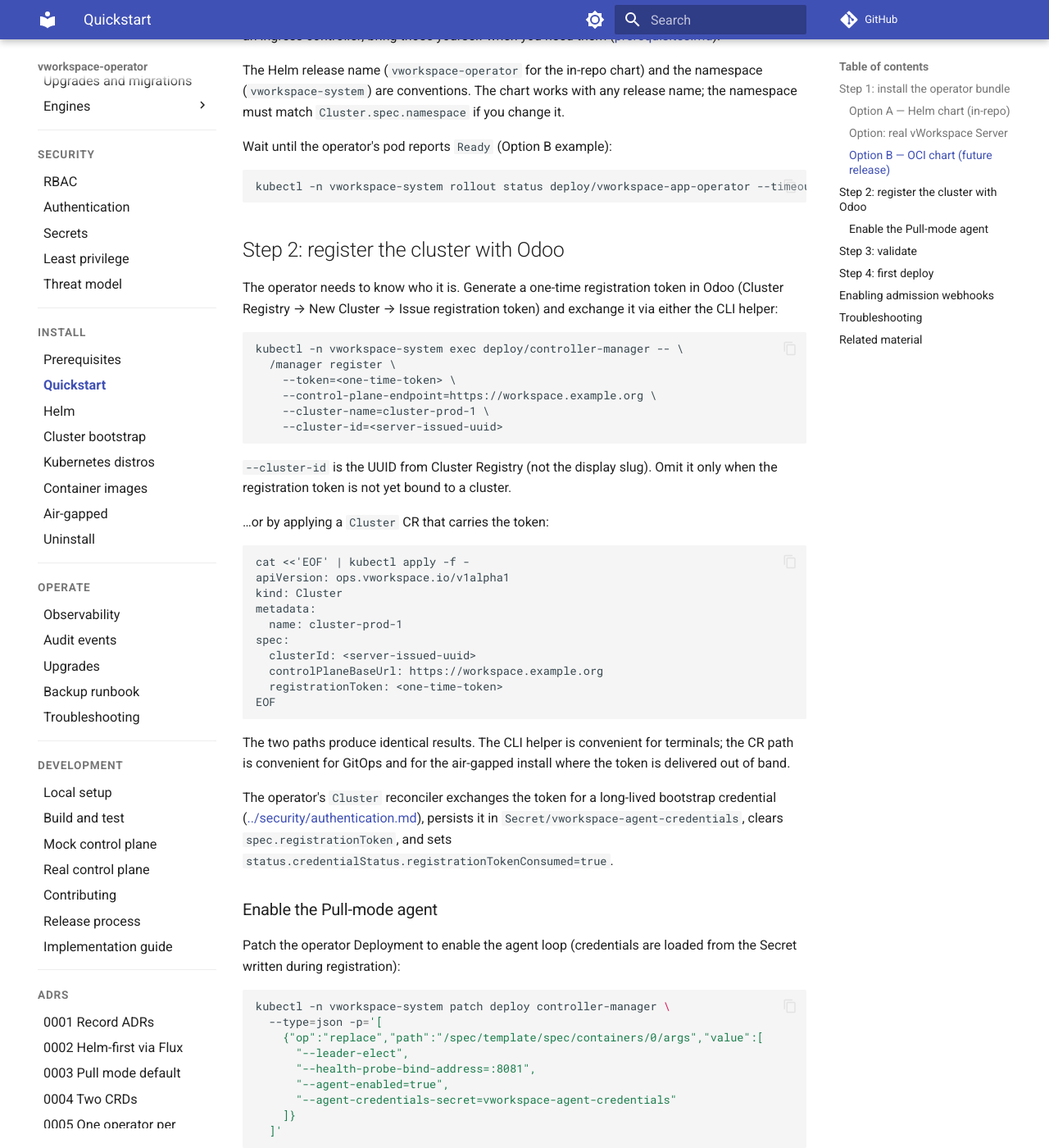
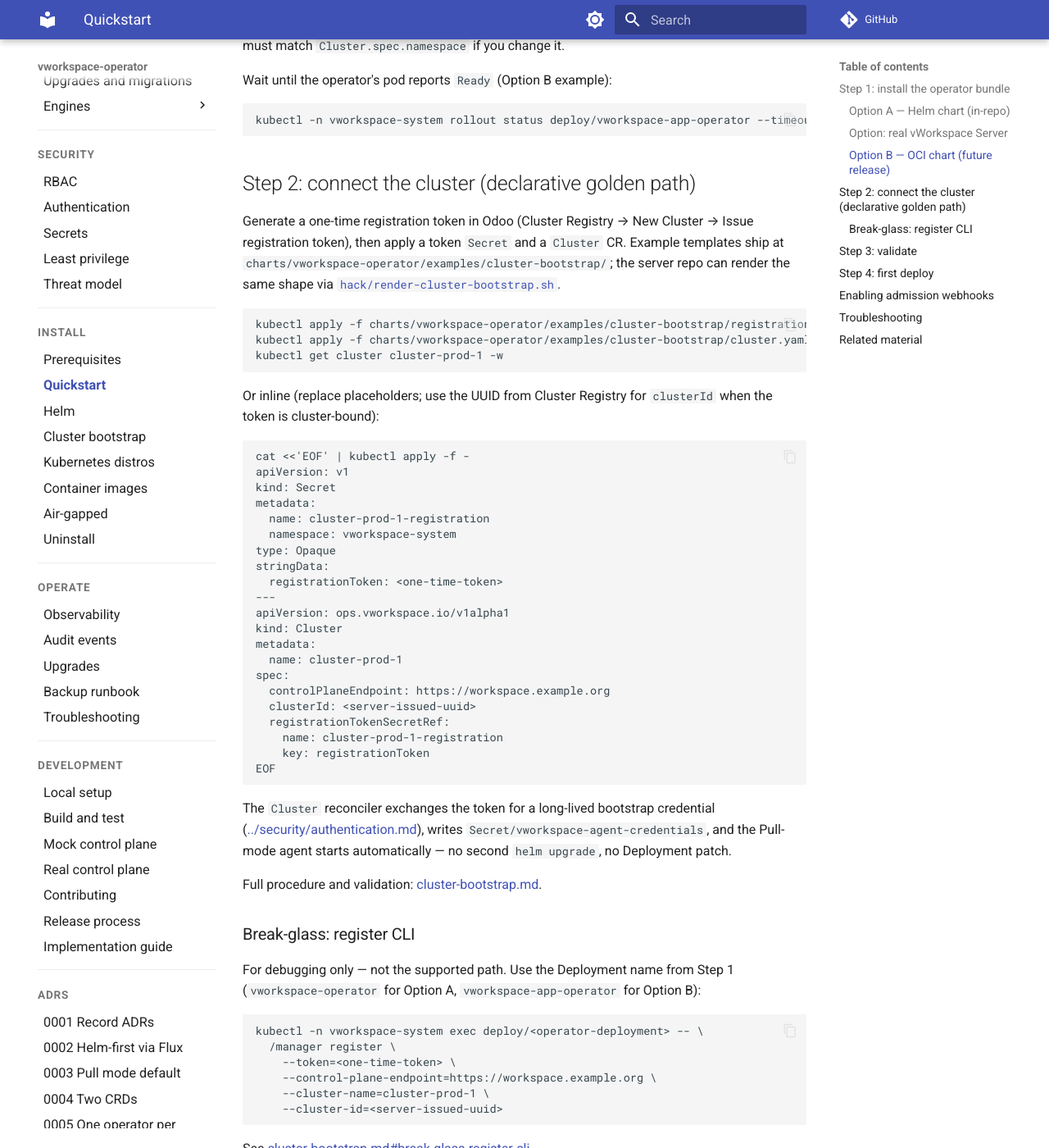
Before and after one commit to vworkspace-io/vworkspace-operator, an MkDocs documentation site: the page built from docs/install/quickstart.md, in a window 1280 px wide and 1400 px high, scrolled down 1729 px. Shown: the whole window at 82% size. Built offline with MkDocs 1.6.1 and Material for MkDocs 9.7.7, drawn with Linux system fonts in a browser that asks for light colours; comment, search, counter and statistics services are not loaded; some of the changed text lies outside the part shown.

Commit message:
docs(install): quickstart refresh for cluster-bootstrap v2 (PR 5 follow-up) (#67)
* docs(install): refresh quickstart for cluster-bootstrap v2

Replace agent.enabled Helm toggle and register exec with declarative
Secret + Cluster CR flow; note server render-cluster-bootstrap.sh.

* docs(install): align break-glass deployment name with Step 1

Document Option A vs Option B Deployment names in break-glass and
troubleshooting so kubectl exec/logs target the correct resource.

````diff
--- a/docs/install/quickstart.md
+++ b/docs/install/quickstart.md
@@ -23,15 +23,7 @@ helm install vworkspace-operator ./charts/vworkspace-operator \
   --set image.tag=latest
 ```
 
-Enable Pull-mode against mock or real Odoo:
-
-```
-helm upgrade vworkspace-operator ./charts/vworkspace-operator \
-  -n vworkspace-system \
-  --reuse-values \
-  --set agent.enabled=true \
-  --set agent.controlPlaneBaseUrl=https://workspace.example.org
-```
+Connectivity is **not** a Helm value — no `agent.enabled` or `controlPlaneBaseUrl` flags. The operator idles until you apply a token `Secret` and `Cluster` CR in Step 2.
 
 Wait until the operator pod reports `Ready`:
 
@@ -47,8 +39,8 @@ See [charts/vworkspace-operator/README.md](https://github.com/vworkspace-io/vwor
 For local development against the [vWorkspace Server](https://github.com/vworkspace-io/vworkspace-server) docker-compose stack (not the in-repo mock):
 
 1. Start the server: `make up && make init-db` in the server repo ([DEV_ENVIRONMENT.md](https://github.com/vworkspace-io/vworkspace-server/blob/main/docs/development/DEV_ENVIRONMENT.md)).
-2. Issue a registration token in **Cluster Registry**.
-3. Run server `./hack/dev-integration.sh` for `CLUSTER_ID` (UUID) and a registration token, then `./hack/dev-real-control-plane.sh` for `CONTROL_PLANE_BASE_URL`, register, and Helm agent flags (kind on Linux needs the host gateway IP — see [../development/real-control-plane.md](../development/real-control-plane.md)).
+2. Run `./hack/dev-integration.sh` for `CLUSTER_ID`, `REGISTRATION_TOKEN`, and bootstrap manifests under `hack/out/cluster-bootstrap/` (or `./hack/render-cluster-bootstrap.sh` with env vars).
+3. Set `CONTROL_PLANE_BASE_URL` to the URL **reachable from operator pods** (kind on Linux needs the host gateway IP — see [../development/real-control-plane.md](../development/real-control-plane.md)), then apply manifests in Step 2.
 
 Use the mock control plane instead when you do not need Odoo: [../development/mock-control-plane.md](../development/mock-control-plane.md).
 
@@ -72,12 +64,52 @@ Wait until the operator's pod reports `Ready` (Option B example):
 kubectl -n vworkspace-system rollout status deploy/vworkspace-app-operator --timeout=180s
 ```
 
-## Step 2: register the cluster with Odoo
+## Step 2: connect the cluster (declarative golden path)
 
-The operator needs to know who it is. Generate a one-time registration token in Odoo (Cluster Registry → New Cluster → Issue registration token) and exchange it via either the CLI helper:
+Generate a one-time registration token in Odoo (Cluster Registry → New Cluster → Issue registration token), then apply a token `Secret` and a `Cluster` CR. Example templates ship at `charts/vworkspace-operator/examples/cluster-bootstrap/`; the server repo can render the same shape via [`hack/render-cluster-bootstrap.sh`](https://github.com/vworkspace-io/vworkspace-server/blob/main/hack/render-cluster-bootstrap.sh).
 
 ```
-kubectl -n vworkspace-system exec deploy/controller-manager -- \
+kubectl apply -f charts/vworkspace-operator/examples/cluster-bootstrap/registration-token.secret.yaml
+kubectl apply -f charts/vworkspace-operator/examples/cluster-bootstrap/cluster.yaml
+kubectl get cluster cluster-prod-1 -w
+```
+
+Or inline (replace placeholders; use the UUID from Cluster Registry for `clusterId` when the token is cluster-bound):
+
+```
+cat <<'EOF' | kubectl apply -f -
+apiVersion: v1
+kind: Secret
+metadata:
+  name: cluster-prod-1-registration
+  namespace: vworkspace-system
+type: Opaque
+stringData:
+  registrationToken: <one-time-token>
+---
+apiVersion: ops.vworkspace.io/v1alpha1
+kind: Cluster
+metadata:
+  name: cluster-prod-1
+spec:
+  controlPlaneEndpoint: https://workspace.example.org
+  clusterId: <server-issued-uuid>
+  registrationTokenSecretRef:
+    name: cluster-prod-1-registration
+    key: registrationToken
+EOF
+```
+
+The `Cluster` reconciler exchanges the token for a long-lived bootstrap credential ([../security/authentication.md](../security/authentication.md)), writes `Secret/vworkspace-agent-credentials`, and the Pull-mode agent starts automatically — no second `helm upgrade`, no Deployment patch.
+
+Full procedure and validation: [cluster-bootstrap.md](cluster-bootstrap.md#step-4-connect-the-cluster-declarative-golden-path).
+
+### Break-glass: register CLI
+
+For debugging only — not the supported path. Use the Deployment name from Step 1 (`vworkspace-operator` for Option A, `vworkspace-app-operator` for Option B):
+
+```
+kubectl -n vworkspace-system exec deploy/<operator-deployment> -- \
   /manager register \
     --token=<one-time-token> \
     --control-plane-endpoint=https://workspace.example.org \
@@ -85,61 +117,14 @@ kubectl -n vworkspace-system exec deploy/controller-manager -- \
     --cluster-id=<server-issued-uuid>
 ```
 
-`--cluster-id` is the UUID from Cluster Registry (not the display slug). Omit it only when the registration token is not yet bound to a cluster.
-
-…or by applying a `Cluster` CR that carries the token:
-
-```
-cat <<'EOF' | kubectl apply -f -
-apiVersion: ops.vworkspace.io/v1alpha1
-kind: Cluster
-metadata:
-  name: cluster-prod-1
-spec:
-  clusterId: <server-issued-uuid>
-  controlPlaneBaseUrl: https://workspace.example.org
-  registrationToken: <one-time-token>
-EOF
-```
-
-The two paths produce identical results. The CLI helper is convenient for terminals; the CR path is convenient for GitOps and for the air-gapped install where the token is delivered out of band.
-
-The operator's `Cluster` reconciler exchanges the token for a long-lived bootstrap credential ([../security/authentication.md](../security/authentication.md)), persists it in `Secret/vworkspace-agent-credentials`, clears `spec.registrationToken`, and sets `status.credentialStatus.registrationTokenConsumed=true`.
-
-### Enable the Pull-mode agent
-
-Patch the operator Deployment to enable the agent loop (credentials are loaded from the Secret written during registration):
-
-```bash
-kubectl -n vworkspace-system patch deploy controller-manager \
-  --type=json -p='[
-    {"op":"replace","path":"/spec/template/spec/containers/0/args","value":[
-      "--leader-elect",
-      "--health-probe-bind-address=:8081",
-      "--agent-enabled=true",
-      "--agent-credentials-secret=vworkspace-agent-credentials"
-    ]}
-  ]'
-```
-
-After registration completes, the agent runtime reloads credentials from the Secret automatically; no manual Secret creation is required when using the registration flow above.
-
-See [../connectivity/pull-mode.md](../connectivity/pull-mode.md) for the full flag and Secret key reference.
-
-Install the published image with kustomize:
-
-```bash
-make deploy IMG=docker.io/vworkspace/vworkspace-operator:latest
-```
-
-See [container-images.md](container-images.md) for Docker Hub tags and CI publishing.
+See [cluster-bootstrap.md#break-glass-register-cli](cluster-bootstrap.md#break-glass-register-cli).
 
 ## Step 3: validate
 
 The operator publishes its overall health on the `Cluster` CR's `status.conditions[Connected]`. The expected steady-state output:
 
 ```
-kubectl get cluster -n vworkspace-system cluster-prod-1 -o jsonpath='{.status.conditions[?(@.type=="Connected")]}'
+kubectl get cluster cluster-prod-1 -o jsonpath='{.status.conditions[?(@.type=="Connected")]}'
 {"type":"Connected","status":"True","reason":"ControlPlaneReachable","message":"Last successful round-trip 4s ago"}
 ```
 
@@ -240,7 +225,7 @@ helm upgrade vworkspace-operator ./charts/vworkspace-operator \
 
 If `Cluster.status.conditions[Connected]` is `False`:
 
-- `ControlPlaneUnreachable`: the operator cannot reach `Cluster.spec.controlPlaneBaseUrl`. Check DNS, the egress firewall, and the proxy (`Cluster.spec (egress proxy — see pull-mode docs)`) if you set one.
+- `ControlPlaneUnreachable`: the operator cannot reach `Cluster.spec.controlPlaneEndpoint`. Check DNS, the egress firewall, and the proxy (`Cluster.spec (egress proxy — see pull-mode docs)`) if you set one.
 - `RegistrationTokenInvalid`: the token is expired, already-used, or does not match Odoo's expected hash. Re-issue and try again.
 - `CredentialMissing`: the operator started but the bootstrap credential Secret has been deleted. Re-run the registration step.
 - `ControlPlaneAuthenticationFailed`: the credential is present but control plane rejected it. Likely the credential was revoked from the control-plane side; re-register.
@@ -250,7 +235,7 @@ If `ApplicationInstance` is stuck in `Reconciling=True`:
 - If `kubectl get helmrelease -A` shows objects but `kubectl get deploy -A | grep helm-controller` is empty, you have CRDs only — install Flux controllers ([cluster-bootstrap.md#flux-contract-only-vs-full-reconcile](cluster-bootstrap.md#flux-contract-only-vs-full-reconcile)) before expecting `Ready`.
 - Check the underlying `HelmRelease`: `kubectl get helmrelease -A`. If Flux reports `Ready=False`, the chart's own reconcile is failing; `kubectl describe helmrelease` shows the reason.
 - Check the chart source: `kubectl get helmrepository,ocirepository -A`. If the source cannot be fetched, Flux will surface the reason.
-- Check the operator's logs: `kubectl logs -n vworkspace-system deploy/vworkspace-app-operator`. The operator's structured logs include the `application_instance` name on every relevant line.
+- Check the operator's logs: `kubectl logs -n vworkspace-system deploy/<operator-deployment>` (same Deployment name as Step 1). The operator's structured logs include the `application_instance` name on every relevant line.
 
 More detail is in [../operate/troubleshooting.md](../operate/troubleshooting.md).
 
````
Also changed, not shown: other parts of docs/install/quickstart.md (+2 -2 lines), charts/vworkspace-operator/examples/cluster-bootstrap/README.md (+1 -1 lines).
